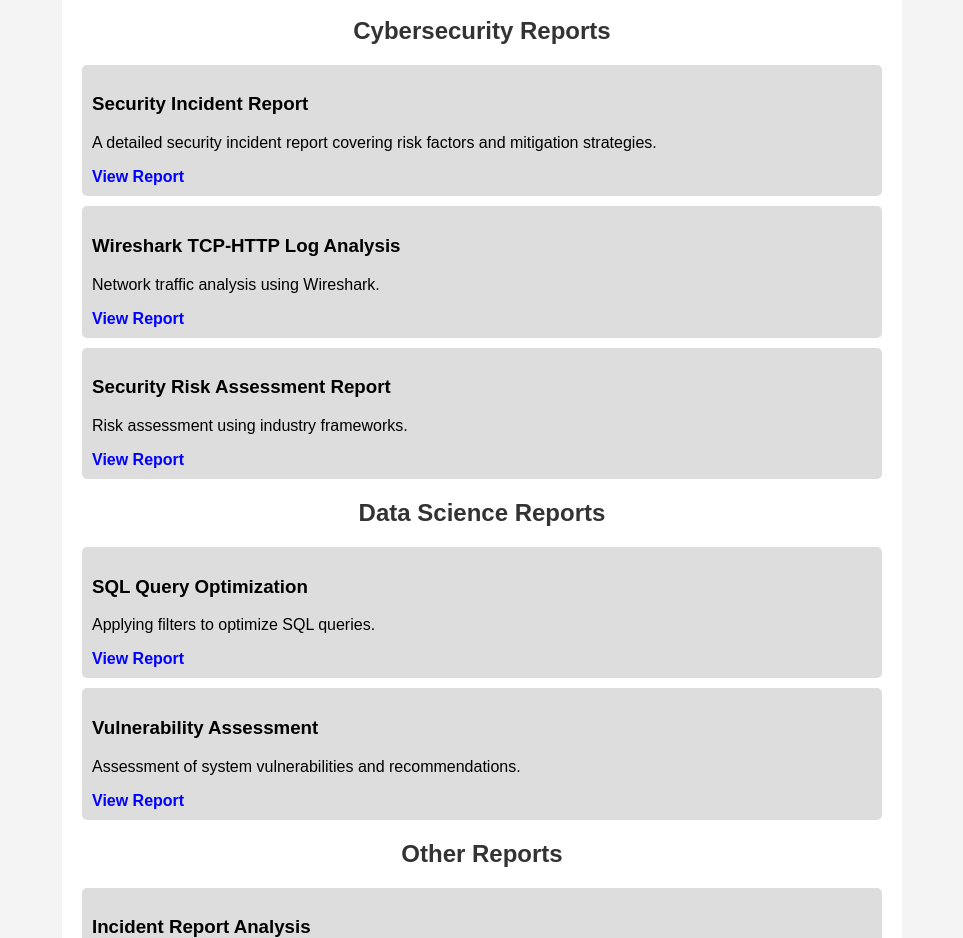
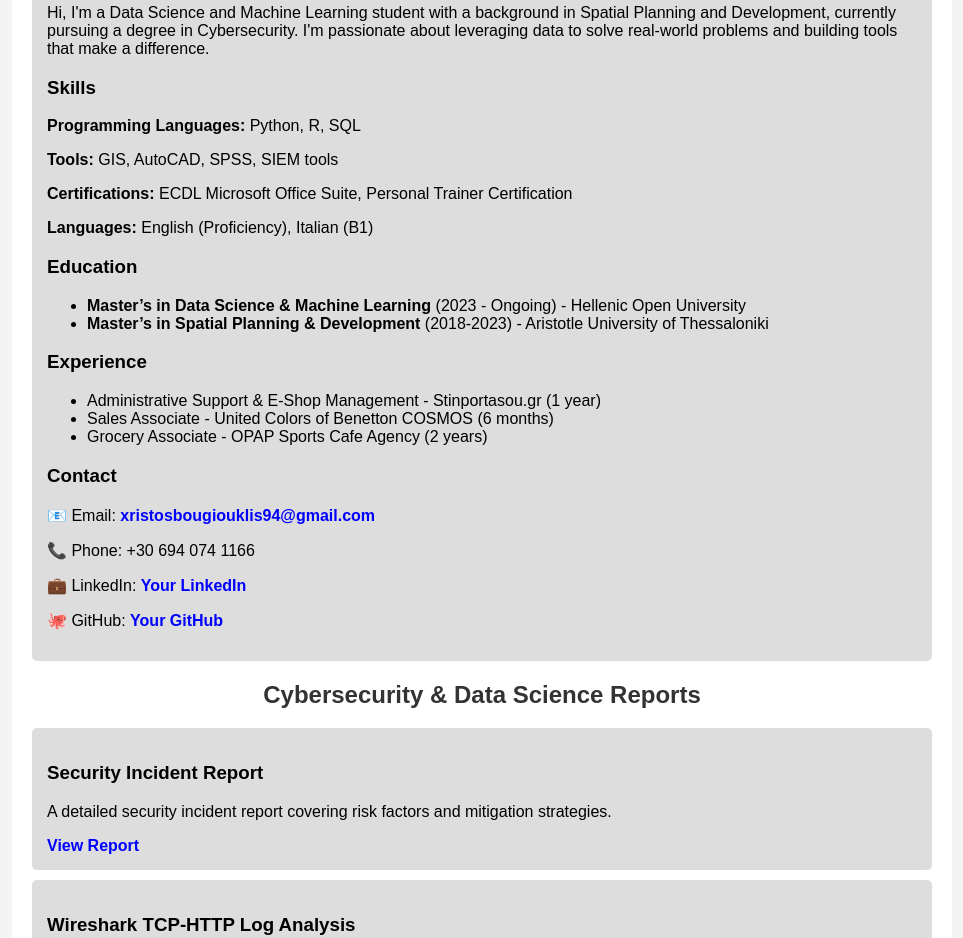
Before and after one commit to christomg176/christosbougiouklis.github.io, a plain HTML site: page index.html in a window 1280 px wide. Shown: the part 159-1097 px from the top of the page, without its empty margins (158-1121 px from the left). Drawn offline with Linux system fonts and the light colour scheme.

Commit message:
index.html

```diff
--- a/index.html
+++ b/index.html
@@ -3,22 +3,52 @@
 <head>
     <meta charset="UTF-8">
     <meta name="viewport" content="width=device-width, initial-scale=1.0">
-    <title>Cybersecurity & Data Science Reports</title>
+    <title>Portfolio of Christos Bougiouklis</title>
     <style>
         body { font-family: Arial, sans-serif; text-align: center; padding: 30px; background-color: #f4f4f4; }
-        .container { max-width: 800px; margin: auto; background: white; padding: 20px; border-radius: 10px; text-align: left; }
+        .container { max-width: 900px; margin: auto; background: white; padding: 20px; border-radius: 10px; text-align: left; }
         h1, h2 { color: #333; text-align: center; }
-        .report { background: #ddd; padding: 10px; margin: 10px 0; border-radius: 5px; }
+        .bio, .report { background: #ddd; padding: 15px; margin: 10px 0; border-radius: 5px; }
         a { color: blue; text-decoration: none; font-weight: bold; }
     </style>
 </head>
 <body>
 
     <div class="container">
-        <h1>Cybersecurity & Data Science Reports</h1>
-        <p>Welcome! Here you can access my cybersecurity incident reports and data science analyses.</p>
+        <!-- 👤 BIO / ABOUT ME SECTION -->
+        <div class="bio">
+            <h1>Christos Bougiouklis</h1>
+            <p>Hi, I'm a Data Science and Machine Learning student with a background in Spatial Planning and Development, currently pursuing a degree in Cybersecurity. I'm passionate about leveraging data to solve real-world problems and building tools that make a difference.</p>
 
-        <h2>Cybersecurity Reports</h2>
+            <h3>Skills</h3>
+            <p><b>Programming Languages:</b> Python, R, SQL</p>
+            <p><b>Tools:</b> GIS, AutoCAD, SPSS, SIEM tools</p>
+            <p><b>Certifications:</b> ECDL Microsoft Office Suite, Personal Trainer Certification</p>
+            <p><b>Languages:</b> English (Proficiency), Italian (B1)</p>
+
+            <h3>Education</h3>
+            <ul>
+                <li><b>Master’s in Data Science & Machine Learning</b> (2023 - Ongoing) - Hellenic Open University</li>
+                <li><b>Master’s in Spatial Planning & Development</b> (2018-2023) - Aristotle University of Thessaloniki</li>
+            </ul>
+
+            <h3>Experience</h3>
+            <ul>
+                <li>Administrative Support & E-Shop Management - Stinportasou.gr (1 year)</li>
+                <li>Sales Associate - United Colors of Benetton COSMOS (6 months)</li>
+                <li>Grocery Associate - OPAP Sports Cafe Agency (2 years)</li>
+            </ul>
+
+            <h3>Contact</h3>
+            <p>📧 Email: <a href="mailto:xristosbougiouklis94@gmail.com">xristosbougiouklis94@gmail.com</a></p>
+            <p>📞 Phone: +30 694 074 1166</p>
+            <p>💼 LinkedIn: <a href="https://www.linkedin.com/in/yourusername" target="_blank">Your LinkedIn</a></p>
+            <p>🐙 GitHub: <a href="https://github.com/yourusername" target="_blank">Your GitHub</a></p>
+        </div>
+
+        <!-- 🔍 REPORT LIST -->
+        <h2>Cybersecurity & Data Science Reports</h2>
+
         <div class="report">
             <h3>Security Incident Report</h3>
             <p>A detailed security incident report covering risk factors and mitigation strategies.</p>
@@ -38,6 +68,7 @@
         </div>
 
         <h2>Data Science Reports</h2>
+
         <div class="report">
             <h3>SQL Query Optimization</h3>
             <p>Applying filters to optimize SQL queries.</p>
@@ -50,12 +81,6 @@
             <a href="Vulnerability assessment report.pdf" target="_blank">View Report</a>
         </div>
 
-        <h2>Other Reports</h2>
-        <div class="report">
-            <h3>Incident Report Analysis</h3>
-            <p>Detailed analysis of incident response handling.</p>
-            <a href="Incident report analysis.pdf" target="_blank">View Report</a>
-        </div>
     </div>
 
 </body>
```
